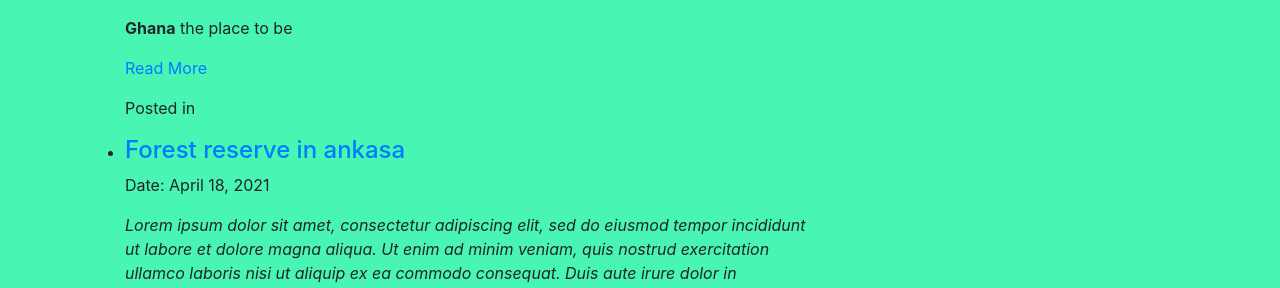
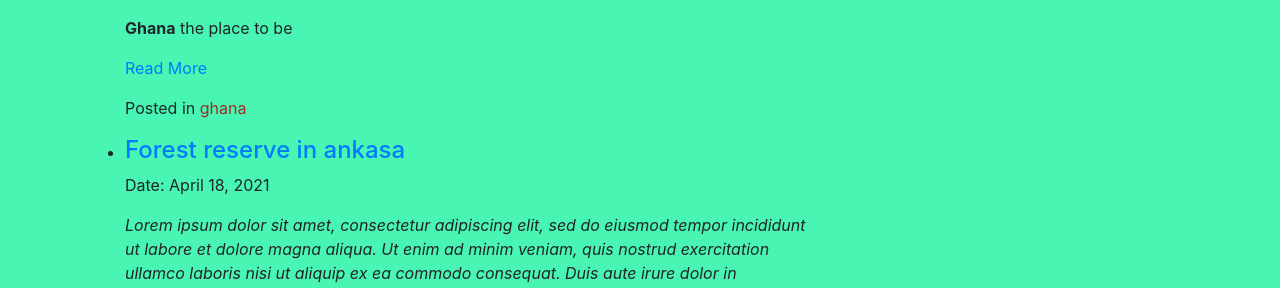
Before and after one commit to abassghana/jekylldemogh, a Jekyll site: the page built from index.html, in a window 1280 px wide. Shown: the part 1093-1381 px from the top of the page. Built offline with Jekyll 4.4.1, drawn with Linux system fonts in a browser that asks for light colours; nearby versions of some CDN libraries; the list of posts is cut into pages by our own code.

Commit message:
Update from Forestry.io sankonnect abass updated _posts/2021-04-19-adddt.md

```diff
--- a/_posts/2021-04-19-adddt.md
+++ b/_posts/2021-04-19-adddt.md
@@ -2,7 +2,8 @@
 layout: post
 title: adddt
 date: 2021-04-19 23:00:00 +0000
-tags: []
+tags:
+- ghana
 
 ---
 **Ghana** the place to be
```
